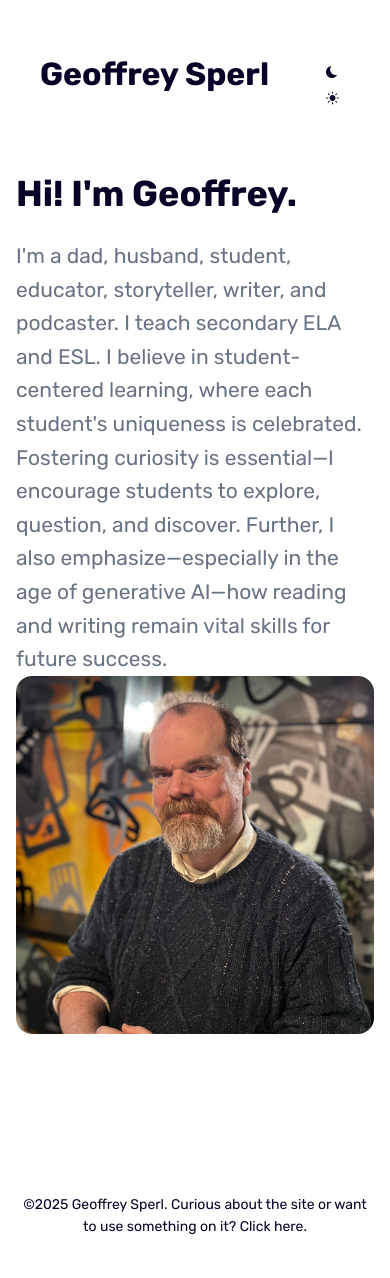
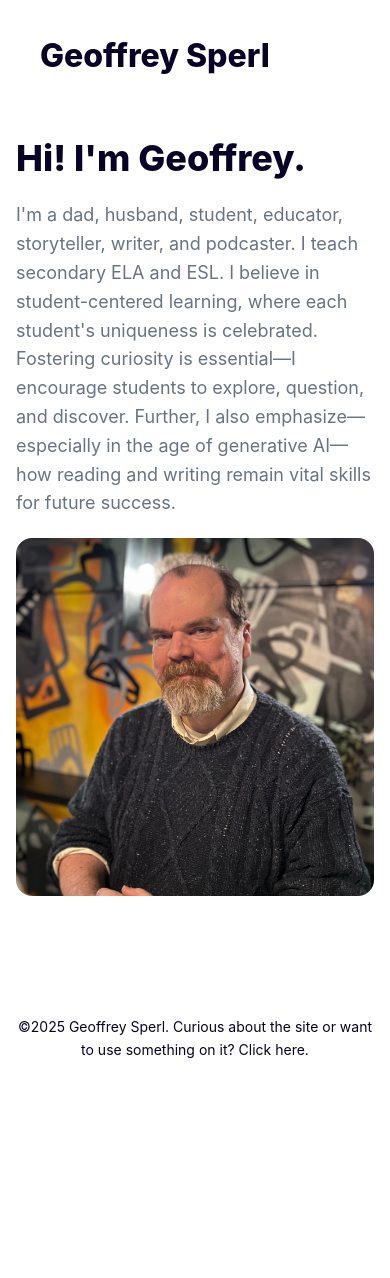
Before and after one commit to geoffreysperl/teaching, a Jekyll site: the page built from index.html, in a window 390 px wide. Built offline with Jekyll 4.4.1, drawn with Linux system fonts in a browser that asks for light colours; after the commit the page ends 1101 px from its top, so only the background shows below that.

Commit message:
More streamlining

```diff
--- a/_includes/head.html
+++ b/_includes/head.html
@@ -9,12 +9,6 @@
   <link rel="canonical" href="{{ page.url | replace:'index.html','' | absolute_url }}">
   <link rel="alternate" type="application/rss+xml" title="{{ site.data.settings.title | escape }}" href="{{ "/feed.xml" | relative_url }}">
 
-  <!-- Fonts -->
-  <link href="https://fonts.googleapis.com/css2?family=Rubik:wght@400;500;700&display=swap" rel="stylesheet">
-
-  <!-- Ionicons -->
-  <link href="https://unpkg.com/ionicons@4.5.5/dist/css/ionicons.min.css" rel="stylesheet">
-
   <style>
   {% capture include_to_scssify %}
     {% include main.scss %}
--- a/_includes/header.html
+++ b/_includes/header.html
@@ -41,10 +41,6 @@
           <div class="hamburger">
             <div></div>
           </div>
-          <div class="toggle-theme toggle-theme-js">
-            <div class="toggle-moon" title="Enable dark mode"><i class="ion ion-ios-moon"></i></div>
-            <div class="toggle-sun" title="Enable light mode"><i class="ion ion-ios-sunny"></i></div>
-          </div>
         </div>
 
       </div>
--- a/_includes/main.scss
+++ b/_includes/main.scss
@@ -1,99 +1,47 @@
-/* Variables */
+/* Essential Variables */
 :root {
   --primary-color: #4d41e0;
   --white: #fff;
   --light-gray: #f5f5f5;
-  --lighten-gray: #e7e7e7;
-  --light-blue: #afB5bd;
-  --blue-gray: #687385;
   --gray: #e0e0e0;
   --dark: #080227;
+  --blue-gray: #687385;
 
-  /* Background Color */
   --background-color: var(--white);
   --background-alt-color: var(--light-gray);
-
-  /* Body Color */
   --text-color: var(--dark);
   --text-alt-color: var(--blue-gray);
-  --text-alt-color-2: var(--light-blue);
-
-  /* Heading */
   --heading-font-color: var(--dark);
-
-  /* Link */
   --link-color: var(--dark);
-  --link-color-hover: var(--dark);
-
-  /* Button */
-  --button-color: var(--white);
-  --button-background-color: var(--primary-color);
-  --button-background-hover: #4035c8;
-
-  /* Border */
   --border-color: var(--gray);
-  --border-alt-color: var(--lighten-gray);
-}
-
-/* Dark Mode */
-:root[dark] {
-  --primary-color: #2a757f;
-  --white: #fff;
-  --light-gray: #f0f0f0;
-  --gray: #9e9e9e;
-  --dark: #111016;
-
-  /* Background Color */
-  --background-color: var(--dark);
-  --background-alt-color: #1d1d23;
-
-  /* Body Color */
-  --text-color: var(--gray);
-  --text-alt-color: var(--gray);
-  --text-alt-color-2: var(--gray);
-
-  /* Heading */
-  --heading-font-color: var(--light-gray);
-
-  /* Link */
-  --link-color: var(--light-gray);
-  --link-color-hover: var(--light-gray);
 }
 
 /* Base Styles */
-*, *::after, *::before {
-  box-sizing: border-box;
-}
+*, *::after, *::before { box-sizing: border-box; }
 
 body {
-  font-family: 'Rubik', Helvetica Neue, Helvetica, Arial, sans-serif;
-  font-size: 20px;
+  font-family: -apple-system, BlinkMacSystemFont, "Segoe UI", Roboto, Helvetica, Arial, sans-serif;
+  font-size: 18px;
   line-height: 1.6;
   color: var(--text-color);
   background-color: var(--background-color);
   margin: 0;
   -webkit-font-smoothing: antialiased;
-  -moz-osx-font-smoothing: grayscale;
 }
 
 h1, h2, h3, h4, h5, h6 {
-  font-family: 'Rubik', Helvetica Neue, Helvetica, Arial, sans-serif;
+  font-family: -apple-system, BlinkMacSystemFont, "Segoe UI", Roboto, Helvetica, Arial, sans-serif;
   line-height: 1.3;
   color: var(--heading-font-color);
   margin-top: 0;
   margin-bottom: 20px;
+  font-weight: 700;
 }
 
 h1 { font-size: 36px; font-weight: 800; }
-h2 { font-size: 28px; font-weight: 700; }
-h3 { font-size: 24px; font-weight: 700; }
-h4 { font-size: 20px; font-weight: 700; }
-h5 { font-size: 18px; font-weight: 700; }
-h6 { font-size: 16px; font-weight: 700; }
-
-p {
-  margin-bottom: 20px;
-}
+h2 { font-size: 28px; }
+h3 { font-size: 24px; }
+p { margin-bottom: 20px; }
 
 a {
   color: var(--link-color);
@@ -101,9 +49,7 @@ a {
   transition: all .2s;
 }
 
-a:hover {
-  color: var(--primary-color);
-}
+a:hover { color: var(--primary-color); }
 
 img {
   max-width: 100%;
@@ -111,45 +57,32 @@ img {
   vertical-align: middle;
 }
 
-/* Grid System */
+/* Layout */
 .container {
   max-width: 1300px;
-  padding-left: 16px;
-  padding-right: 16px;
+  padding: 0 16px;
   margin: 0 auto;
 }
 
 .container-big {
   max-width: 100%;
-  padding-left: 40px;
-  padding-right: 40px;
+  padding: 0 40px;
   margin: 0 auto;
 }
 
 .row {
   display: flex;
   flex-wrap: wrap;
-  margin-left: -16px;
-  margin-right: -16px;
+  margin: 0 -16px;
 }
 
 .col {
-  padding-left: 16px;
-  padding-right: 16px;
+  padding: 0 16px;
 }
 
 .col-12 { width: 100%; }
-.col-11 { width: 91.67%; }
-.col-10 { width: 83.33%; }
-.col-9 { width: 75%; }
-.col-8 { width: 66.67%; }
-.col-7 { width: 58.33%; }
 .col-6 { width: 50%; }
 .col-5 { width: 41.67%; }
-.col-4 { width: 33.33%; }
-.col-3 { width: 25%; }
-.col-2 { width: 16.67%; }
-.col-1 { width: 8.33%; }
 
 /* Header */
 .header {
@@ -164,29 +97,21 @@ img {
 }
 
 .logo__link {
-  font-family: 'Rubik', Helvetica Neue, Helvetica, Arial, sans-serif;
   font-size: 32px;
   font-weight: 800;
   line-height: 1;
 }
 
-.main-nav__box {
-  display: flex;
-  align-items: center;
-}
-
 .nav__list {
   display: flex;
-  align-items: center;
-  list-style-type: none;
+  list-style: none;
   padding: 0;
   margin: 0;
 }
 
 .nav__item {
-  display: inline-block;
+  position: relative;
   margin-right: 36px;
-  position: relative;
 }
 
 .nav__link {
@@ -198,79 +123,52 @@ img {
 .dropdown-menu {
   position: absolute;
   min-width: 150px;
+  padding: 20px;
   background-color: var(--background-color);
   border-top: 3px solid var(--primary-color);
   border-radius: 8px;
-  padding: 20px;
-  box-shadow: 0 15px 40px 5px rgba(20, 20, 20, 0.07);
+  box-shadow: 0 15px 40px rgba(20, 20, 20, 0.07);
   z-index: 100;
   opacity: 0;
   visibility: hidden;
-  transition: all .25s ease;
+  transition: all .25s;
 }
 
 .dropdown:hover .dropdown-menu {
   opacity: 1;
   visibility: visible;
-  transform: translateY(0);
 }
 
-/* Hero Section */
-.hero {
-  margin-bottom: 80px;
-}
+/* Hero */
+.hero { margin-bottom: 80px; }
 
 .hero__title {
-  font-size: 62px;
-  font-weight: 800;
+  font-size: 48px;
   margin-bottom: 20px;
 }
 
 .hero__description {
-  font-size: 21px;
+  font-size: 18px;
   color: var(--text-alt-color);
-  margin-bottom: 0;
 }
 
 .hero__image {
-  position: relative;
   border-radius: 16px;
   overflow: hidden;
-  background-color: var(--background-alt-color);
-}
-
-.hero__image img {
-  display: block;
-  width: 100%;
-  height: auto;
 }
 
 /* Gallery */
-.gallery-box {
-  margin: 32px 0;
-}
+.gallery-box { margin: 32px 0; }
 
 .gallery {
   display: grid;
   grid-template-columns: repeat(3, 1fr);
-  grid-gap: 24px;
+  gap: 24px;
 }
 
 .gallery img {
   width: 100%;
-  height: auto;
   border-radius: 16px;
-}
-
-/* Footer */
-.footer {
-  margin-top: 120px;
-  padding: 40px 0;
-}
-
-.copyright {
-  font-size: 14px;
-  text-align: center;
 }
 
 /* Page */
@@ -284,85 +182,64 @@ img {
   margin-bottom: 16px;
 }
 
-.page-description {
-  font-size: 21px;
-  color: var(--text-alt-color);
-  margin-bottom: 0;
-}
-
 .page {
   max-width: 840px;
   margin: 0 auto 60px;
 }
 
-/* Scroll Button */
+/* Footer */
+.footer {
+  margin-top: 80px;
+  padding: 40px 0;
+}
+
+.copyright {
+  font-size: 14px;
+  text-align: center;
+}
+
+/* Utilities */
+.animate {
+  animation: animateElement 0.5s cubic-bezier(.3,.45,.45,.95);
+}
+
+@keyframes animateElement {
+  0% { transform: translate(0,50px); }
+  100% { transform: translate(0,0); }
+}
+
+.lazy {
+  opacity: 0;
+  transition: opacity 0.3s;
+}
+
+.lazy.loaded { opacity: 1; }
+
 .top {
   position: fixed;
   bottom: 32px;
   right: -100px;
   width: 36px;
   height: 36px;
-  font-size: 18px;
   line-height: 36px;
   text-align: center;
   border-radius: 12px;
   background-color: var(--background-alt-color);
   color: var(--heading-font-color);
   cursor: pointer;
-  transition: all .25s ease;
+  transition: all .25s;
 }
 
-.top.is-active {
-  right: 24px;
-}
-
+.top.is-active { right: 24px; }
 .top:hover {
   background-color: var(--primary-color);
   color: var(--white);
 }
 
-/* Utilities */
-.animate {
-  animation: animateElement cubic-bezier(.300,.450,.450,.950) .75s;
-  animation-duration: 0.5s;
-  animation-iteration-count: 1;
-  transition: transform .15s;
-}
-
-@keyframes animateElement {
-  0% {
-    transform: translate(0px,50px);
-  }
-  100% {
-    transform: translate(0px,0px);
-  }
-}
-
-.lazy {
-  opacity: 0;
-  transition: opacity 0.3s ease-in-out;
-}
-
-.lazy.loaded {
-  opacity: 1;
-}
-
 /* Mobile styles */
 @media (max-width: 1024px) {
-  body {
-    font-size: 18px;
-  }
-
-  .hero__title {
-    font-size: 48px;
-  }
-
-  .page-title {
-    font-size: 36px;
-  }
-
+  .hero__title { font-size: 36px; }
   .col-d-12 { width: 100%; }
-  .col-d-6 { width: 50%; }
 
   .main-nav {
     position: absolute;
@@ -370,52 +247,36 @@ img {
     right: 16px;
     z-index: 100;
     min-width: 160px;
-    padding: 20px 24px;
+    padding: 20px;
     background-color: var(--background-color);
     border-radius: 8px;
     border-top: 3px solid var(--primary-color);
-    box-shadow: 0 15px 40px 5px rgba(20, 20, 20, 0.07);
+    box-shadow: 0 15px 40px rgba(20, 20, 20, 0.07);
     opacity: 0;
     visibility: hidden;
-    transform: translate3d(0, 10px, 0);
-    transition: all .25s ease;
+    transform: translateY(10px);
+    transition: all .25s;
   }
 
   .main-nav.is-visible {
     opacity: 1;
     visibility: visible;
-    transform: translate3d(0, 0, 0);
+    transform: translateY(0);
   }
 
   .hamburger {
     display: block;
     width: 24px;
     height: 20px;
-    position: relative;
     cursor: pointer;
   }
 }
 
 @media (max-width: 768px) {
-  .gallery {
-    grid-template-columns: repeat(2, 1fr);
-  }
-
-  .col-t-12 { width: 100%; }
+  .gallery { grid-template-columns: repeat(2, 1fr); }
 }
 
 @media (max-width: 576px) {
-  body {
-    font-size: 16px;
-  }
-
-  .hero__title {
-    font-size: 36px;
-  }
-
-  .gallery {
-    grid-template-columns: 1fr;
-  }
-
-  .col-m-12 { width: 100%; }
+  body { font-size: 16px; }
+  .gallery { grid-template-columns: 1fr; }
 }
--- a/js/common.js
+++ b/js/common.js
@@ -1,46 +1,30 @@
-# js/common.js
 document.addEventListener("DOMContentLoaded", function() {
   'use strict';
 
-  var html = document.querySelector('html'),
-    menuToggle = document.querySelector(".hamburger"),
+  var menuToggle = document.querySelector(".hamburger"),
     menuList = document.querySelector(".main-nav"),
-    toggleTheme = document.querySelector(".toggle-theme-js"),
     btnScrollToTop = document.querySelector(".top");
 
   // Menu Toggle
-  menuToggle.addEventListener("click", () => {
+  menuToggle && menuToggle.addEventListener("click", () => {
     menuToggle.classList.toggle("is-open");
     menuList.classList.toggle("is-visible");
   });
 
-  // Theme Switcher
-  if (toggleTheme) {
-    toggleTheme.addEventListener("click", () => {
-      if (html.classList.contains('dark-mode')) {
-        html.classList.remove('dark-mode');
-        localStorage.removeItem("theme");
-        document.documentElement.removeAttribute("dark");
-      } else {
-        html.classList.add('dark-mode');
-        localStorage.setItem("theme", "dark");
-        document.documentElement.setAttribute("dark", "");
-      }
-    });
-  }
-
   // Scroll Top Button
-  window.addEventListener("scroll", function () {
-    window.scrollY > window.innerHeight ? btnScrollToTop.classList.add("is-active") : btnScrollToTop.classList.remove("is-active");
+  btnScrollToTop && window.addEventListener("scroll", function() {
+    window.scrollY > window.innerHeight
+      ? btnScrollToTop.classList.add("is-active")
+      : btnScrollToTop.classList.remove("is-active");
   });
 
-  btnScrollToTop.addEventListener("click", function () {
-    if (window.scrollY != 0) {
-      window.scrollTo({
-        top: 0,
-        left: 0,
-        behavior: "smooth"
-      });
-    }
+  btnScrollToTop && btnScrollToTop.addEventListener("click", function() {
+    window.scrollY && window.scrollTo({
+      top: 0,
+      behavior: "smooth"
+    });
   });
+
+  // Initialize Lazy Loading
+  new LazyLoad();
 });
```
Also changed, not shown: _works/2022-01-06-festival-of-colors.md (deleted, +0 -32 lines), _works/2022-01-07-music-festival.md (deleted, +0 -32 lines), _works/2022-01-08-geametric-band.md (deleted, +0 -29 lines), _works/2022-01-09-jazz-concert.md (deleted, +0 -32 lines), _works/2022-01-10-music-love-fest.md (deleted, +0 -32 lines).
